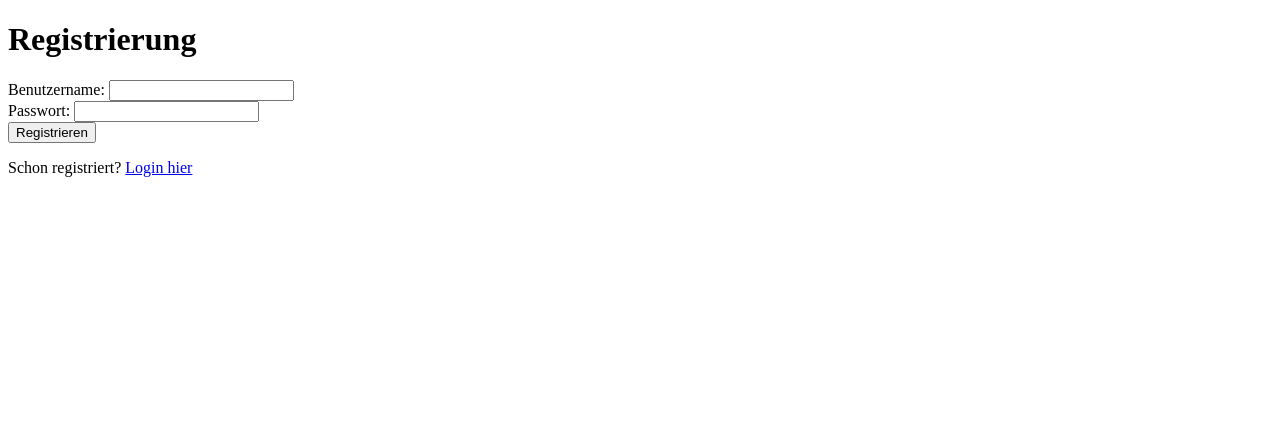
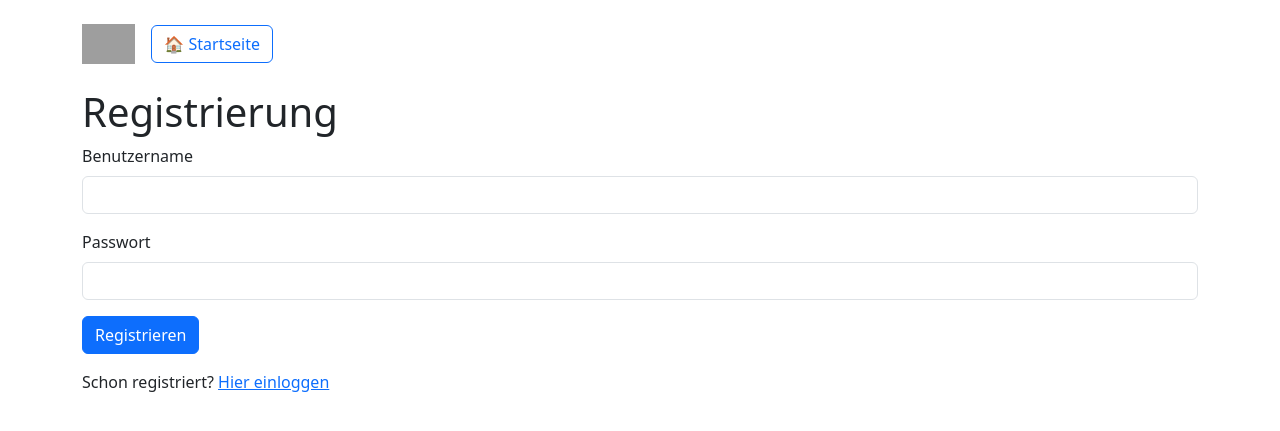
Before and after one commit to Kitanga84/Serwer, a Flask app: page /register in a window 1280 px wide. Shown: the top 431 px of the page. Run offline with Flask 3, Linux system fonts and the light colour scheme; grey boxes are pictures that could not be loaded.

Commit message:
Update register.html

```diff
--- a/templates/register.html
+++ b/templates/register.html
@@ -1,32 +1,19 @@
-<!DOCTYPE html>
-<html lang="de">
-<head>
-    <meta charset="UTF-8" />
-    <title>Registrierung</title>
-</head>
-<body>
-    <h1>Registrierung</h1>
+{% extends "base.html" %}
 
-    {% with messages = get_flashed_messages() %}
-      {% if messages %}
-        <ul>
-        {% for message in messages %}
-          <li>{{ message }}</li>
-        {% endfor %}
-        </ul>
-      {% endif %}
-    {% endwith %}
+{% block title %}Registrierung{% endblock %}
 
-    <form method="POST" action="{{ url_for('register') }}">
-        <label>Benutzername:</label>
-        <input type="text" name="username" required />
-        <br/>
-        <label>Passwort:</label>
-        <input type="password" name="password" required />
-        <br/>
-        <button type="submit">Registrieren</button>
-    </form>
-
-    <p>Schon registriert? <a href="{{ url_for('login') }}">Login hier</a></p>
-</body>
-</html>
+{% block content %}
+<h1>Registrierung</h1>
+<form method="POST">
+  <div class="mb-3">
+    <label for="username" class="form-label">Benutzername</label>
+    <input type="text" class="form-control" name="username" id="username" required />
+  </div>
+  <div class="mb-3">
+    <label for="password" class="form-label">Passwort</label>
+    <input type="password" class="form-control" name="password" id="password" required />
+  </div>
+  <button type="submit" class="btn btn-primary">Registrieren</button>
+</form>
+<p class="mt-3">Schon registriert? <a href="{{ url_for('login') }}">Hier einloggen</a></p>
+{% endblock %}
```
